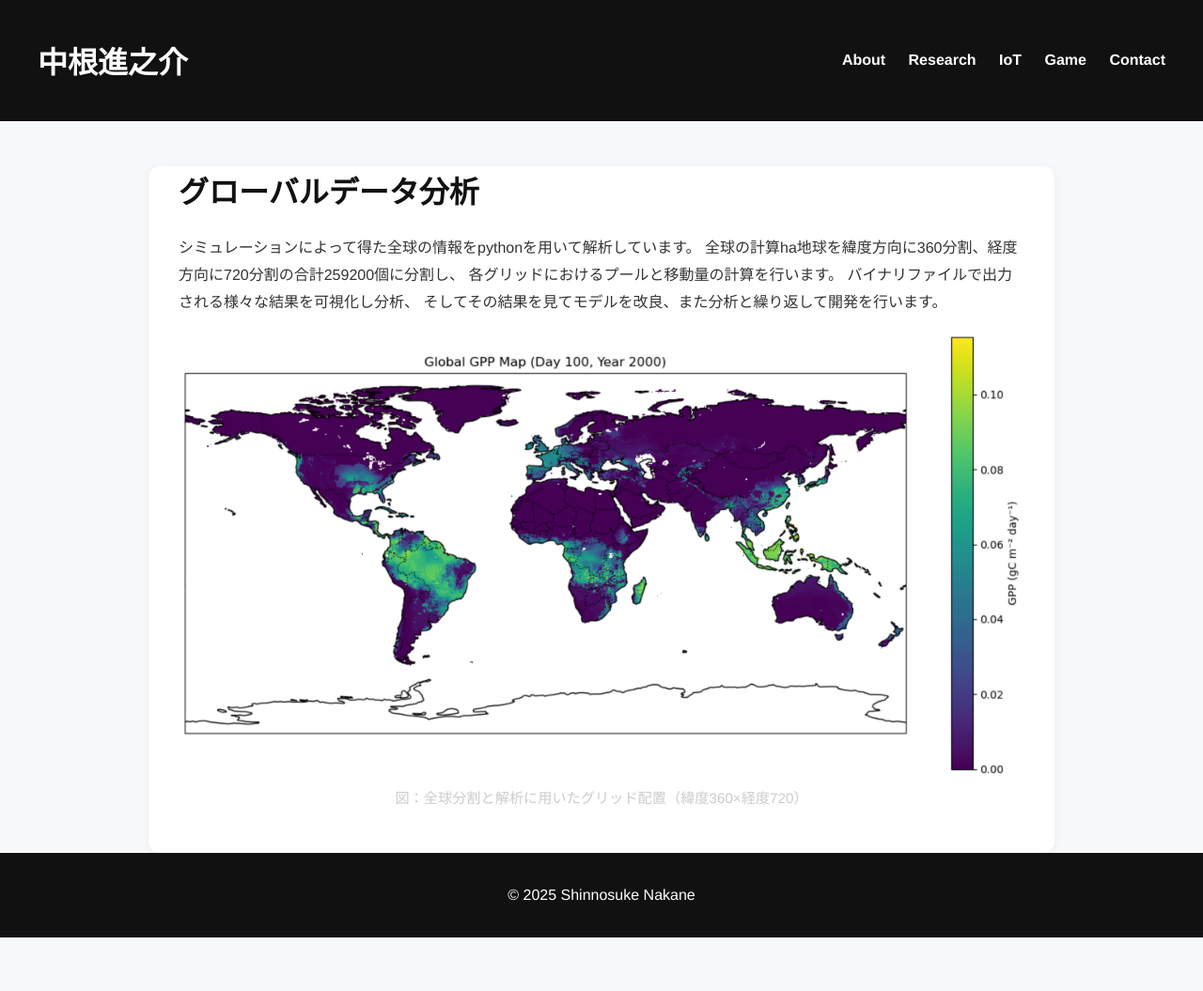
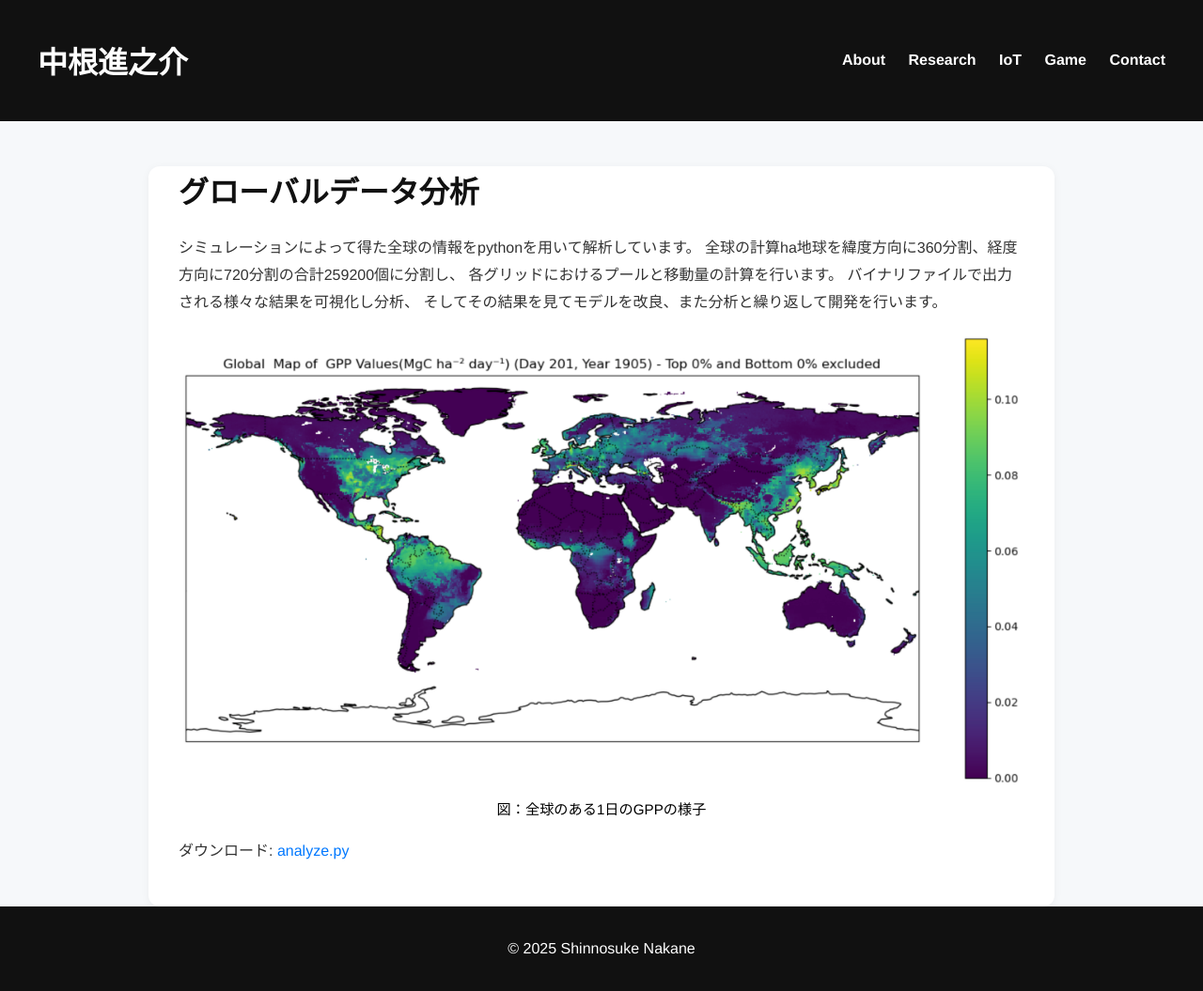
Before and after one commit to shin-nakane/shin.nakane.achive, a Jekyll site: the page built from projects/data-analysis.md, in a window 1280 px wide and 1055 px high. Shown: the whole window at 94% size. Built offline with Jekyll 4.4.1, drawn with Linux system fonts in a browser that asks for light colours.

Commit message:
add iroiro

```diff
--- a/projects/data-analysis.md
+++ b/projects/data-analysis.md
@@ -14,6 +14,7 @@ permalink: /projects/data-analysis/
 
 
 <figure class="figure">
-  <img class="img-fluid" src="{{ '/images/gppmap.png' | relative_url }}" alt="データ分析図">
-  <figcaption class="figure-caption">図：全球分割と解析に用いたグリッド配置（緯度360×経度720）</figcaption>
+  <img class="img-fluid" src="{{ '/images/gppdaily.png' | relative_url }}" alt="データ分析図">
+  <figcaption class="figure-caption">図：全球のある1日のGPPの様子</figcaption>
 </figure>
+ダウンロード: [analyze.py]({{ '/code/dailymap.py' | relative_url }})
--- a/style.css
+++ b/style.css
@@ -438,5 +438,5 @@ img.img-fluid {
 .figure-caption {
   margin-top: 0.5rem;
   font-size: 0.95rem;
-  color: #ccc; /* 好みに合わせて色を変更 */
+  color: #000; /* 好みに合わせて色を変更 */
 }
```
Also changed, not shown: projects/animal-iot.md (+1 -1 lines), projects/game.md (+2 -2 lines), code/dailymap.py (renamed from dailymap.py), code/yearly_change.py (renamed from yearly_change.py), images/gppdaily.png (renamed from images/スクリーンショット 2025-10-26 21.16.40.png), images/gyanburu.png (renamed from images/スクリーンショット 2025-10-26 21.48.02.png), images/iotmap.png (renamed from images/スクリーンショット 2025-10-26 20.42.23.png), images/yearly_change.png (renamed from images/スクリーンショット 2025-10-26 21.40.06.png).
